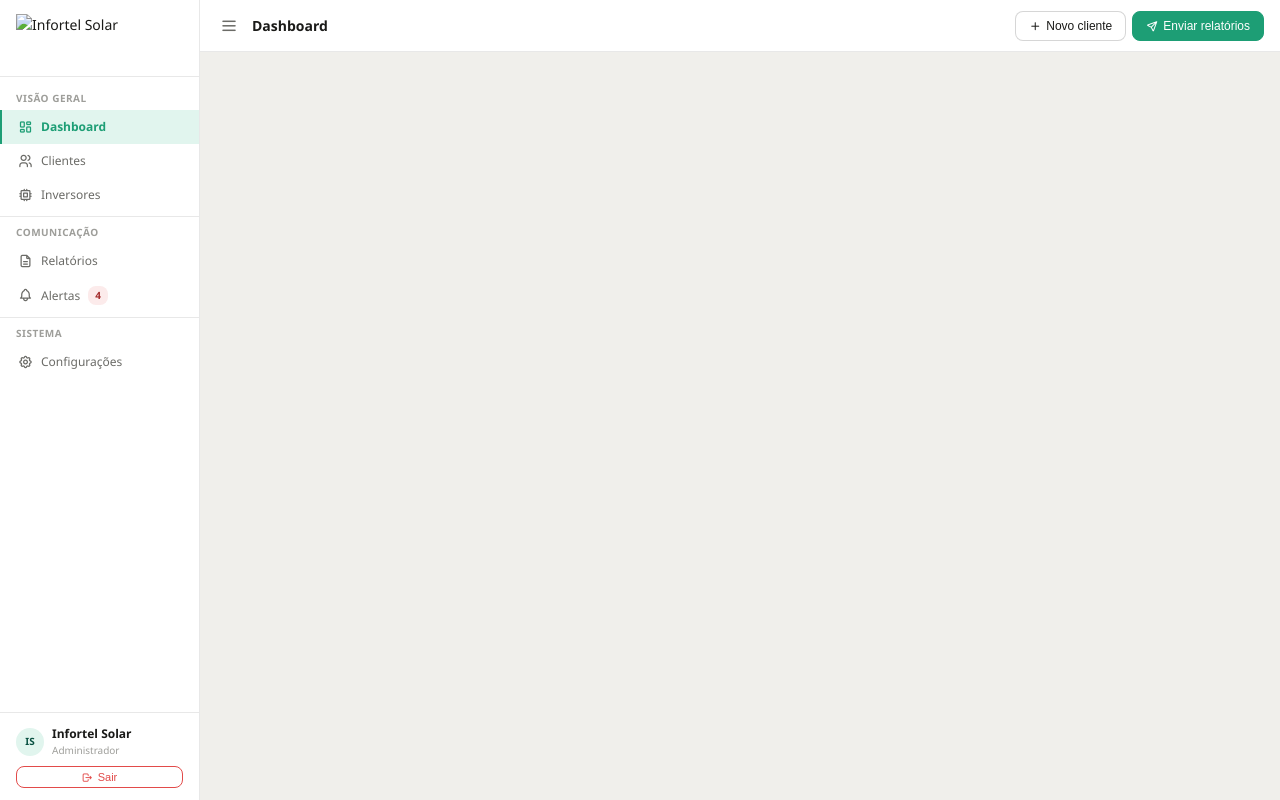
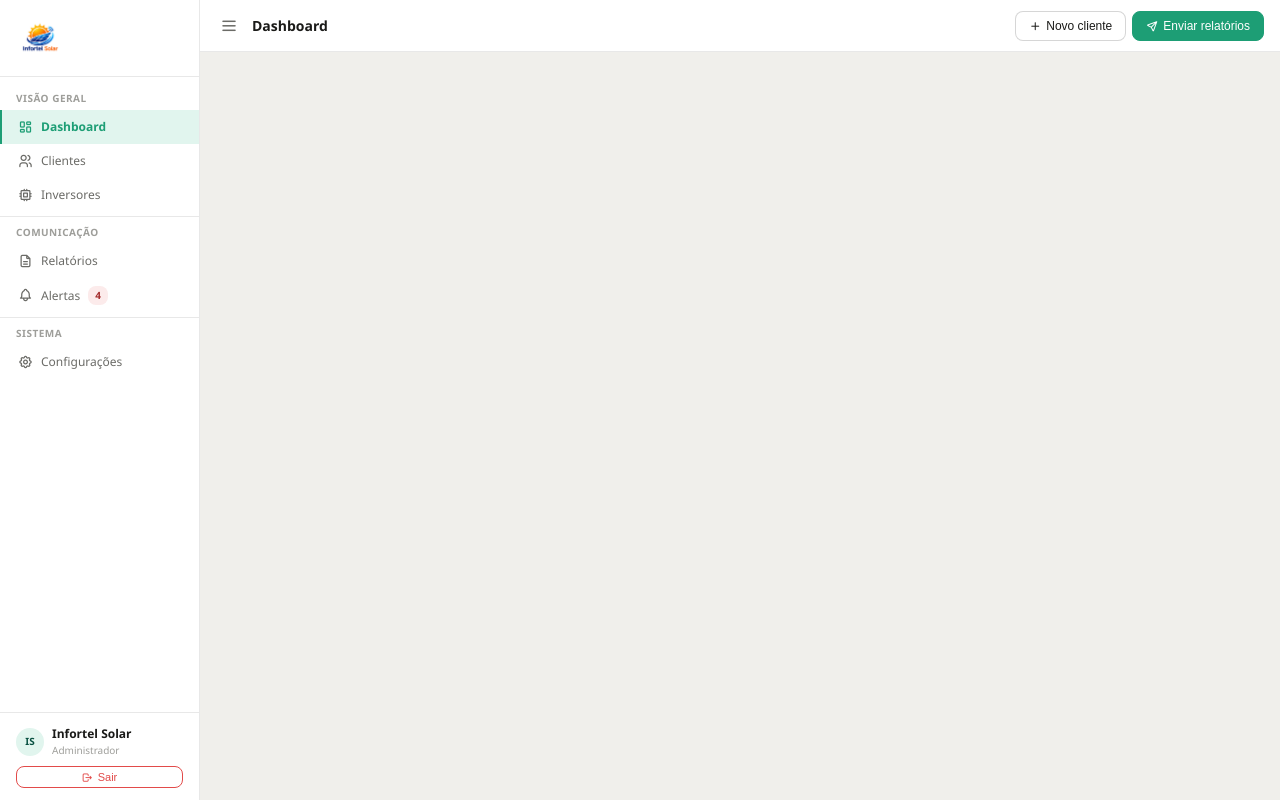
Before and after one commit to InfortelSolar/solarcrm, a plain HTML site: page solarcrm/index.html in a window 1280 px wide. Drawn offline with nearby package versions, Linux system fonts and the light colour scheme; no server answers.

Commit message:
Update index.html

```diff
--- a/solarcrm/index.html
+++ b/solarcrm/index.html
@@ -13,7 +13,7 @@
   <div class="app">
     <aside class="sidebar" id="sidebar">
 <div class="logo">
-  <img src="/LOGO_NOVA_IS.png" alt="Infortel Solar" style="height:48px;width:auto;object-fit:contain;" />
+  <img src="LOGO NOVA IS.png" alt="Infortel Solar" style="height:48px;width:auto;object-fit:contain;" />
 </div>
       <nav class="nav">
         <div class="nav-section">
```
